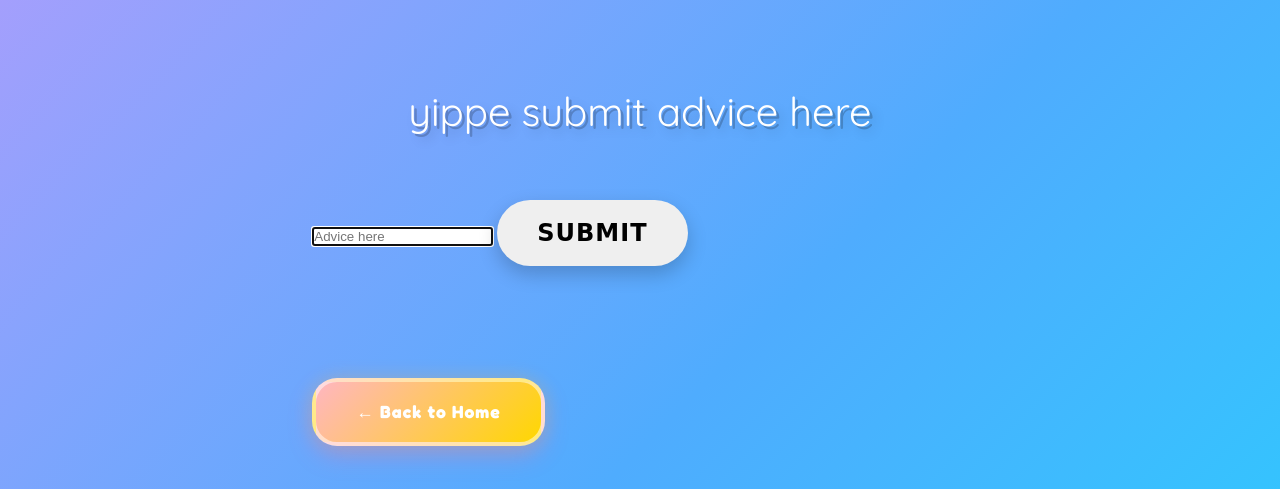
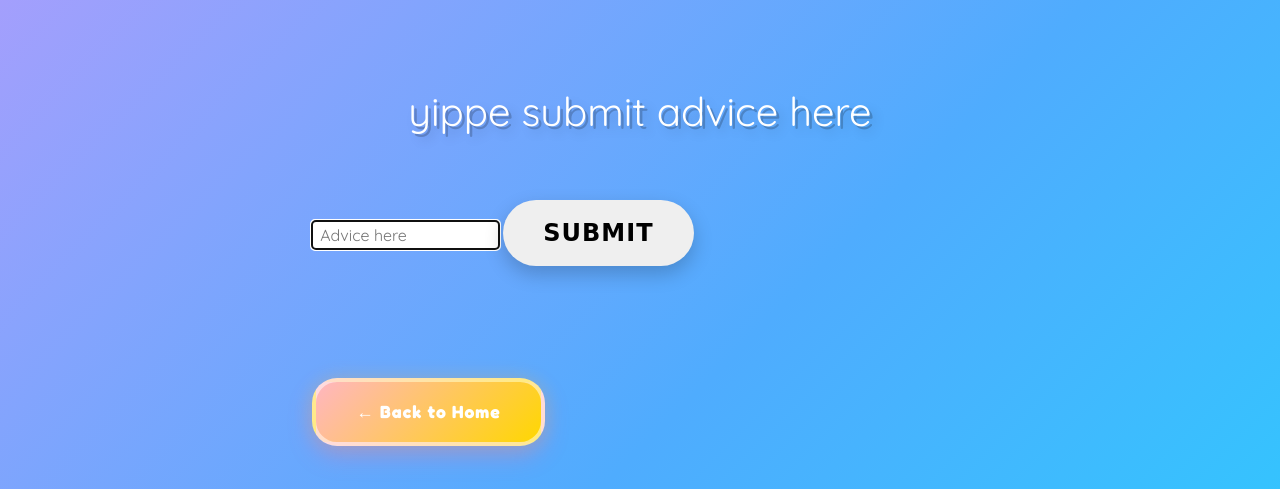
Before and after one commit to andreaTheCoder/TritonHacks, a Flask app: page /submitadvice in a window 1280 px wide. Shown: the part 142-631 px from the top of the page. Run offline with Flask 3, Linux system fonts and the light colour scheme; some web fonts are replaced.

Commit message:
small bug fixse

```diff
--- a/public/app.py
+++ b/public/app.py
@@ -47,7 +47,7 @@ def submit():
 
 @app.route("/submitted")
 def submitted():
-    csv_file = open("static/advice.csv", mode="a", newline="")
+    csv_file = open("static/advice.csv", mode="a", newline="\n")
     writer = csv.writer(csv_file)
     writer.writerow([request.args.get("advice")+"\n"])
     csv_file.close()
--- a/public/static/main.css
+++ b/public/static/main.css
@@ -28,6 +28,18 @@ body {
         background-position: 0% 50%;
     }
 }
+input {
+  font-size: 30px;
+  font-size: max(16px, 1em);
+  font-family: 'Quicksand';
+  padding: 0.25em 0.5em;
+  background-color: #fff;
+  border: 2px solid var(--input-border);
+  border-radius: 4px;
+}
+
+
+
 
 h1 {
     font-family: 'Protest Revolution', cursive;
```
Also changed, not shown: public/images/wood-background.jpg (deleted), public/static/advice.csv (line endings or trailing spaces).
